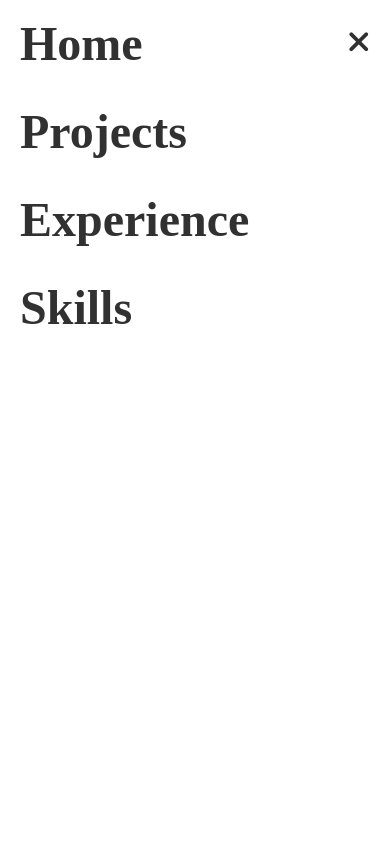
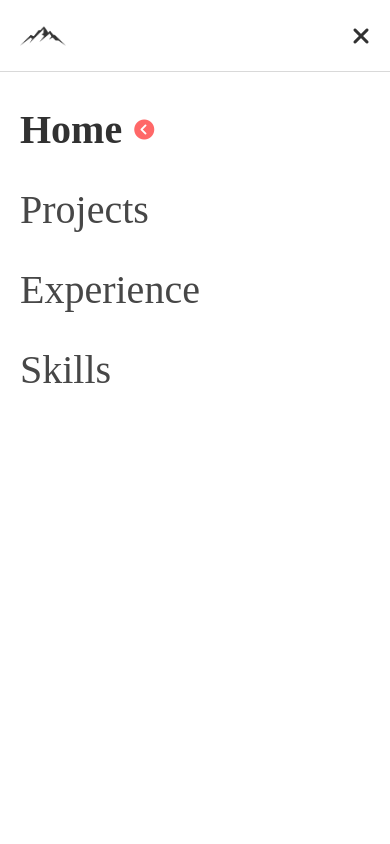
Before and after one commit to sameenmajid12/Portfolio, a React (Vite) app: page / in a window 390 px wide. Both pictures are taken after a click on the icon 357 px from the left and 36 px from the top of the page. Shown: the top 844 px of the page. Built offline with nearby package versions, Linux system fonts and the light colour scheme; a web font is replaced by a local one.

Commit message:
Updated header

```diff
--- a/src/App.jsx
+++ b/src/App.jsx
@@ -43,9 +43,7 @@ function App() {
       },
       { threshold: 0.2 }
     );
-    if (window.screen.width > 767) {
-      sections.forEach((section) => observer.observe(section));
-    }
+    sections.forEach((section) => observer.observe(section));
     return () => {
       sections.forEach((section) => observer.unobserve(section));
     };
@@ -66,7 +64,9 @@ function App() {
       });
     }
   };
-
+  useEffect(()=>{
+    console.log(active);
+  },[active]);
   return (
     <div className={`flex-col relative min-h-screen pt-[72px]`}>
       <Header
@@ -74,6 +74,8 @@ function App() {
         scrollToSection={scrollToSection}
         checkActive={checkActive}
         changeThemeColor={changeThemeColor}
+        active={active}
+        setActive={setActive}
       />
       <Home scrollToSection={scrollToSection} />
       <Projects />
--- a/src/Components/Header.jsx
+++ b/src/Components/Header.jsx
@@ -67,7 +67,7 @@ function Header({ windowTop, scrollToSection, checkActive, changeThemeColor }) {
           <i  onClick={toggleMenu} className="fa-solid fa-bars"></i>
         </div>
       </div>
-      {menuVisibility && <HeaderMenu toggleVisibility={toggleMenu} scrollToSection={scrollToSection}/>}
+      {menuVisibility && <HeaderMenu toggleVisibility={toggleMenu} scrollToSection={scrollToSection} checkActive={checkActive}/>}
     </>
   );
 }
--- a/src/Components/HeaderMenu.jsx
+++ b/src/Components/HeaderMenu.jsx
@@ -1,39 +1,51 @@
 import { useEffect } from "react";
 
-function HeaderMenu({ toggleVisibility, scrollToSection }) {
+function HeaderMenu({ toggleVisibility, scrollToSection, checkActive}) {
   const navigate = (route) => {
     scrollToSection(route);
     toggleVisibility();
   };
   return (
-    <div className="flex flex-col gap-y-10 animate-slide-in bg-white w-[100dvw] h-[100dvh] z-200 fixed top-0 bottom-0 right-0 left-0 p-5">
-      <i
+    <div className="flex flex-col gap-y-5 animate-slide-in bg-white w-[100dvw] h-[100dvh] z-200 fixed top-0 bottom-0 right-0 left-0 p-5 pt-[100px]">
+      <div
+        className={"flex justify-between p-5  h-18 items-center bg-white border-b-1 border-b-solid border-b-[rgba(0,0,0,0.15)] fixed top-0 right-0 left-0 z-110"}
+      >
+        <img className="w-auto h-[clamp(1.25rem,1.5vw,1.5rem)]" src="/assets/logo.png"></img>
+        <i
         onClick={toggleVisibility}
-        className="fa-solid fa-multiply absolute top-3 right-5 text-3xl cursor-pointer transform -translate-y-[-50%]"
+        className="fa-solid fa-multiply text-2xl cursor-pointer"
       ></i>
+      </div>
+
       <div
         onClick={() => navigate("home")}
-        className="text-5xl font-bold cursor-pointer w-max"
+        className={`flex items-center gap-x-3 text-[40px] cursor-pointer w-max ${checkActive('home')?'font-bold text-[#313131]':'text-[#474747]'}`}
       >
         Home
+        {checkActive('home')?<i className="fa-solid fa-circle-chevron-left text-xl text-red"></i>:''}
       </div>
       <div
         onClick={() => navigate("projects")}
-        className="text-5xl font-bold cursor-pointer w-max"
+        className={`flex items-center gap-x-3 text-[40px] cursor-pointer w-max ${checkActive('projects')?'font-bold text-[#313131]':'text-[#474747]'}`}
       >
         Projects
+        {checkActive('projects')?<i className="fa-solid fa-circle-chevron-right text-xl text-red"></i>:''}
+
       </div>
       <div
         onClick={() => navigate("experience")}
-        className="text-5xl font-bold cursor-pointer w-max"
+        className={`flex items-center gap-x-3 text-[40px] cursor-pointer w-max ${checkActive('experience')?'font-bold text-[#313131]':'text-[#474747]'}`}
       >
         Experience
+        {checkActive('experience')?<i className="fa-solid fa-circle-chevron-right text-xl text-red"></i>:''}
       </div>
       <div
         onClick={() => navigate("skills")}
-        className="text-5xl font-bold cursor-pointer w-max"
+        className={`flex items-center gap-x-3 text-[40px] cursor-pointer w-max ${checkActive('skills')?'font-bold text-[#313131]':'text-[#474747]'}`}
       >
         Skills
+        {checkActive('skills')?<i className="fa-solid fa-circle-chevron-right text-xl text-red"></i>:''}
+
       </div>
     </div>
   );
```
Also changed, not shown: src/Components/Home.jsx (line endings or trailing spaces).
